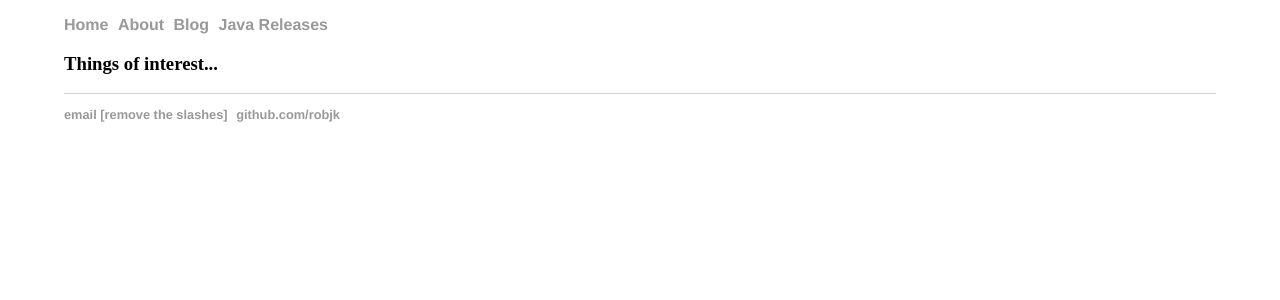
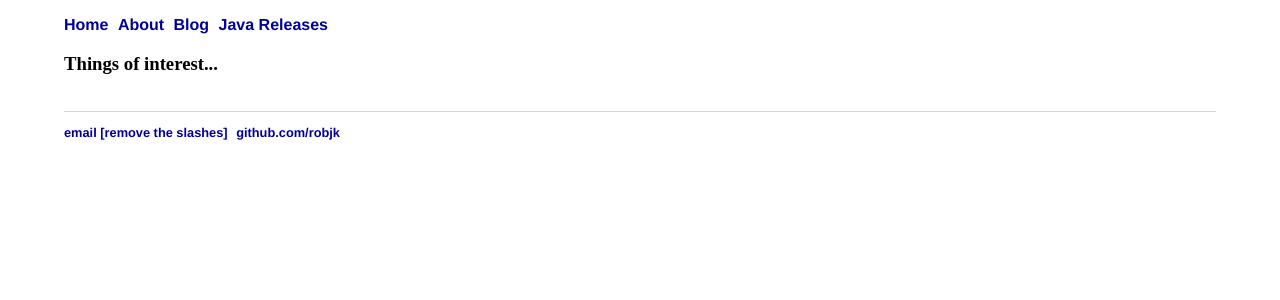
Before and after one commit to robjk/robjk.github.io, a Jekyll site: the page built from index.html, in a window 1280 px wide. Shown: the top 300 px of the page. Built offline with Jekyll 4.4.1, drawn with Linux system fonts in a browser that asks for light colours.

```diff
--- a/_layouts/default.html
+++ b/_layouts/default.html
@@ -23,6 +23,7 @@
     {{ content }}
 
 </div><!-- /.container -->
+<br/>
 <footer>
     <ul>
         <li><a href="mailto:githubpages@s/i/g/m/a/w/o/r/k/s/.com">email [remove the slashes]</a></li>
--- a/css/main.css
+++ b/css/main.css
@@ -17,7 +17,7 @@
 
 a {
     text-decoration: none;
-    color: #999;
+    color: #000099;
 }
 
 a:hover {
```
